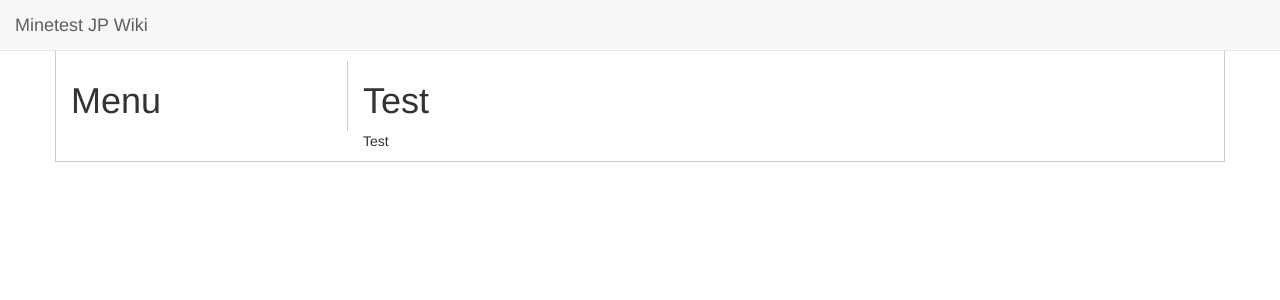
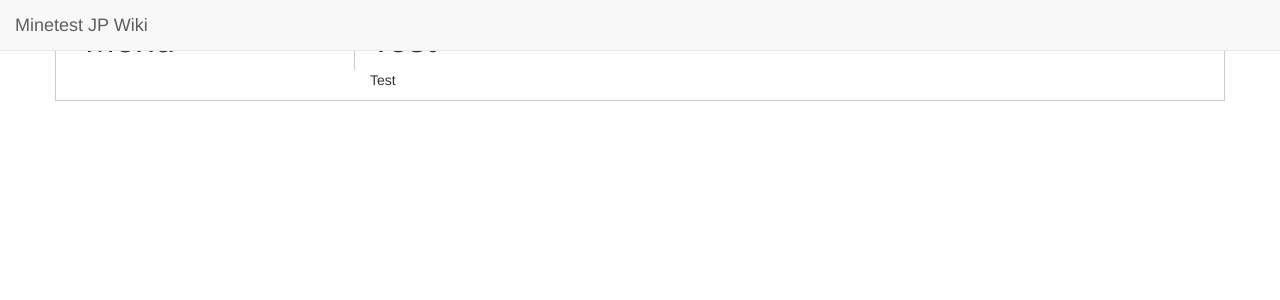
Before and after one commit to minetest-jp/wiki, a Jekyll site: the page built from index.md, in a window 1280 px wide. Shown: the top 300 px of the page. Built offline with Jekyll 4.4.1, drawn with Linux system fonts in a browser that asks for light colours.

Commit message:
Update default.html

```diff
--- a/_layouts/default.html
+++ b/_layouts/default.html
@@ -11,7 +11,6 @@
     </nav>
   </header>
 
-  <div class="row" style="padding-top: 60px; border: 1px solid #CCC">
   <div class="col-xs-3" style="border-right: 1px solid #CCC">
     {% include menu.html %}
   </div>
@@ -20,5 +19,7 @@
       {{ content }}
     </article>
   </div>
+
+  <div class="row" style="padding-top: 60px; border: 1px solid #CCC">
   </div>
 </div>
```
Lines whose indentation alone changed are shown as unchanged.
